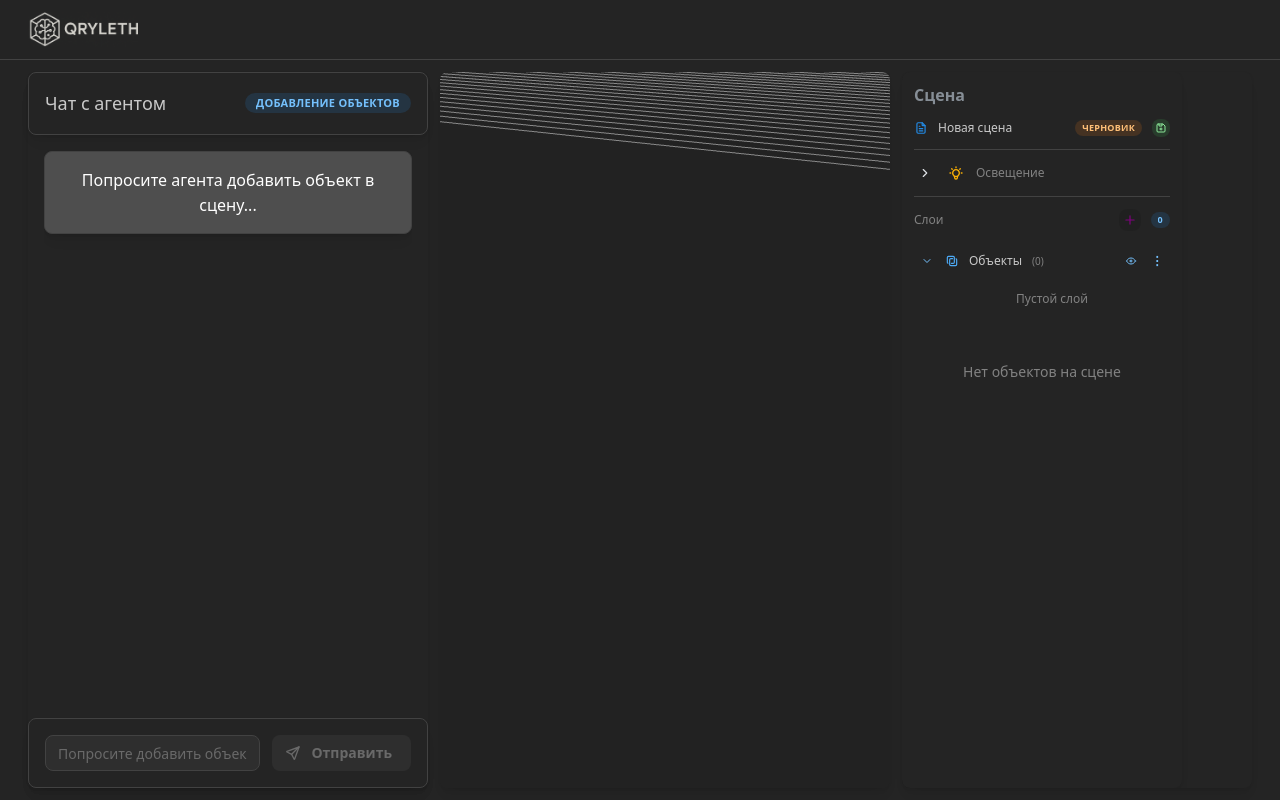
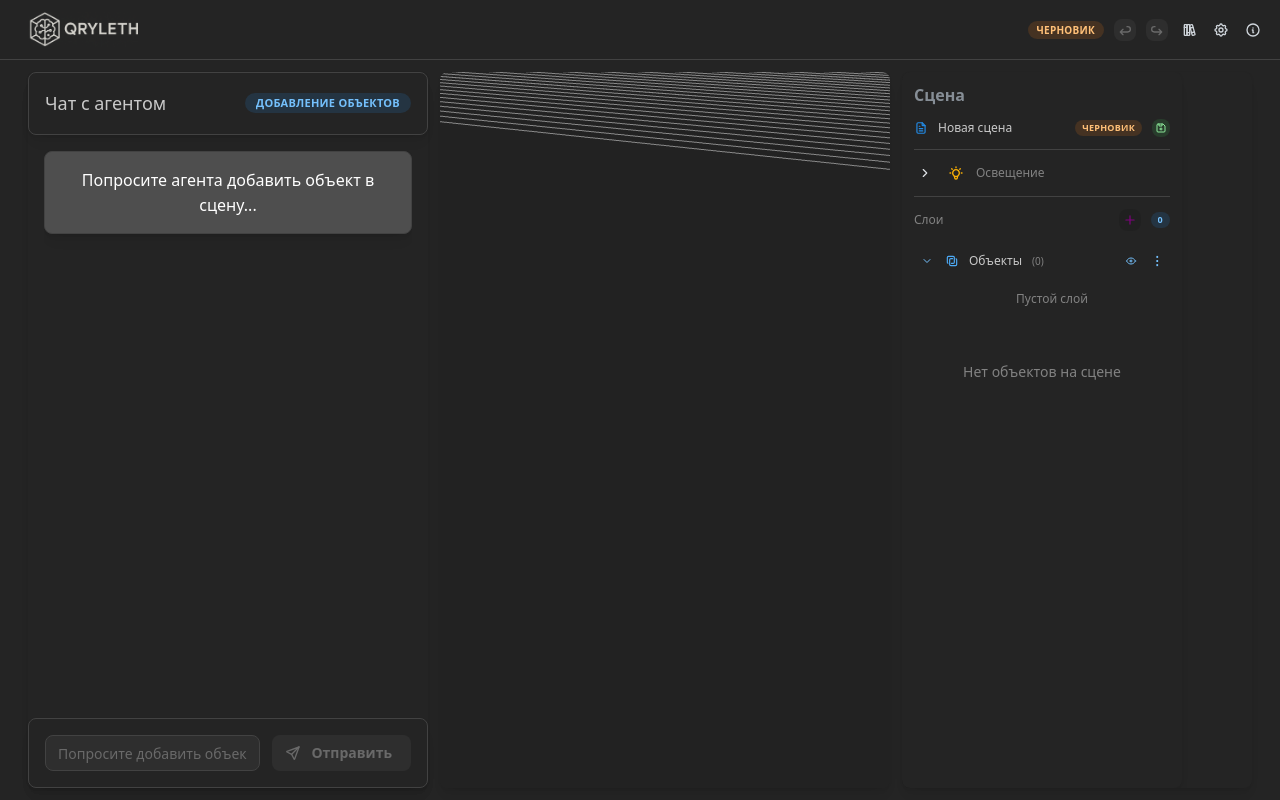
Before and after one commit to riffi/qryleth, a React (Vite) app: page /scenes/new in a window 1280 px wide. Built offline with nearby package versions, Linux system fonts and the light colour scheme.

Commit message:
[main] в header sceneEditorR3F добавлены кнопки

```diff
--- a/src/components/r3f/ui/SceneEditorR3F.tsx
+++ b/src/components/r3f/ui/SceneEditorR3F.tsx
@@ -1,5 +1,5 @@
-import React, { useEffect } from 'react'
-import { Box, Group, Paper, Stack, Container } from '@mantine/core'
+import React, { useEffect, useState } from 'react'
+import { Box, Paper, Container, Badge, ActionIcon, Tooltip } from '@mantine/core'
 import { ChatInterface } from '../../ChatInterface'
 import { Scene3D } from '../Scene3D'
 import { ObjectManagerR3F } from './ObjectManagerR3F'
@@ -8,6 +8,36 @@
 import { db } from '../../../utils/database'
 import MainLayout from '../../../layouts/MainLayout'
 import type { SceneResponse, SceneObject, ScenePlacement } from '../../../types/scene'
+import type { SceneStatus } from '../../../types/r3f'
+import { Link } from 'react-router-dom'
+import { IconArrowBack, IconArrowForward, IconBooks, IconSettings, IconInfoCircle } from '@tabler/icons-react'
+import { OpenAISettingsModal } from '../../OpenAISettingsModal'
+
+const getStatusColor = (status: SceneStatus) => {
+  switch (status) {
+    case 'draft':
+      return 'orange'
+    case 'modified':
+      return 'yellow'
+    case 'saved':
+      return 'green'
+    default:
+      return 'gray'
+  }
+}
+
+const getStatusText = (status: SceneStatus) => {
+  switch (status) {
+    case 'draft':
+      return 'Черновик'
+    case 'modified':
+      return 'Есть изменения'
+    case 'saved':
+      return 'Сохранена'
+    default:
+      return 'Неизвестно'
+  }
+}
 
 interface SceneEditorR3FProps {
   width?: number
@@ -28,8 +58,12 @@
   uuid,
   isNew = false
 }) => {
-  // Initialize scene history for undo/redo
-  useSceneHistory()
+  // Initialize scene history for undo/redo and get controls
+  const { undo, redo, canUndo, canRedo } = useSceneHistory()
+
+  const [settingsOpened, setSettingsOpened] = useState(false)
+
+  const currentScene = useSceneStore(state => state.currentScene)
 
   // Get scene store actions
   const { loadSceneData, clearScene, setCurrentScene } = useSceneStore.getState()
@@ -84,7 +118,55 @@
   }
 
   return (
-    <MainLayout>
+    <>
+      <MainLayout
+        rightSection={(
+          <>
+            <Badge
+              color={getStatusColor(currentScene.status as SceneStatus)}
+              variant="light"
+              size="sm"
+            >
+              {getStatusText(currentScene.status as SceneStatus)}
+            </Badge>
+
+            <Tooltip label="Отменить (Ctrl+Z)">
+              <ActionIcon variant="subtle" size="sm" onClick={undo} disabled={!canUndo}>
+                <IconArrowBack size="1rem" />
+              </ActionIcon>
+            </Tooltip>
+
+            <Tooltip label="Вернуть (Ctrl+Y)">
+              <ActionIcon variant="subtle" size="sm" onClick={redo} disabled={!canRedo}>
+                <IconArrowForward size="1rem" />
+              </ActionIcon>
+            </Tooltip>
+
+            <Tooltip label="Библиотека">
+              <ActionIcon component={Link} to="/" variant="subtle" size="sm" c={"gray.4"}>
+                <IconBooks size="1rem" />
+              </ActionIcon>
+            </Tooltip>
+
+            <Tooltip label="Настройки">
+              <ActionIcon
+                variant="subtle"
+                size="sm"
+                onClick={() => setSettingsOpened(true)}
+                c={"gray.4"}
+              >
+                <IconSettings size="1rem" />
+              </ActionIcon>
+            </Tooltip>
+
+            <Tooltip label="Справка">
+              <ActionIcon variant="subtle" size="sm" c={"gray.4"}>
+                <IconInfoCircle size="1rem" />
+              </ActionIcon>
+            </Tooltip>
+          </>
+        )}
+      >
         <Container
           size="xl"
           fluid
@@ -112,5 +194,7 @@
         )}
       </Container>
       </MainLayout>
+      <OpenAISettingsModal opened={settingsOpened} onClose={() => setSettingsOpened(false)} />
+    </>
   )
 }
```
Lines whose indentation alone changed are shown as unchanged.
